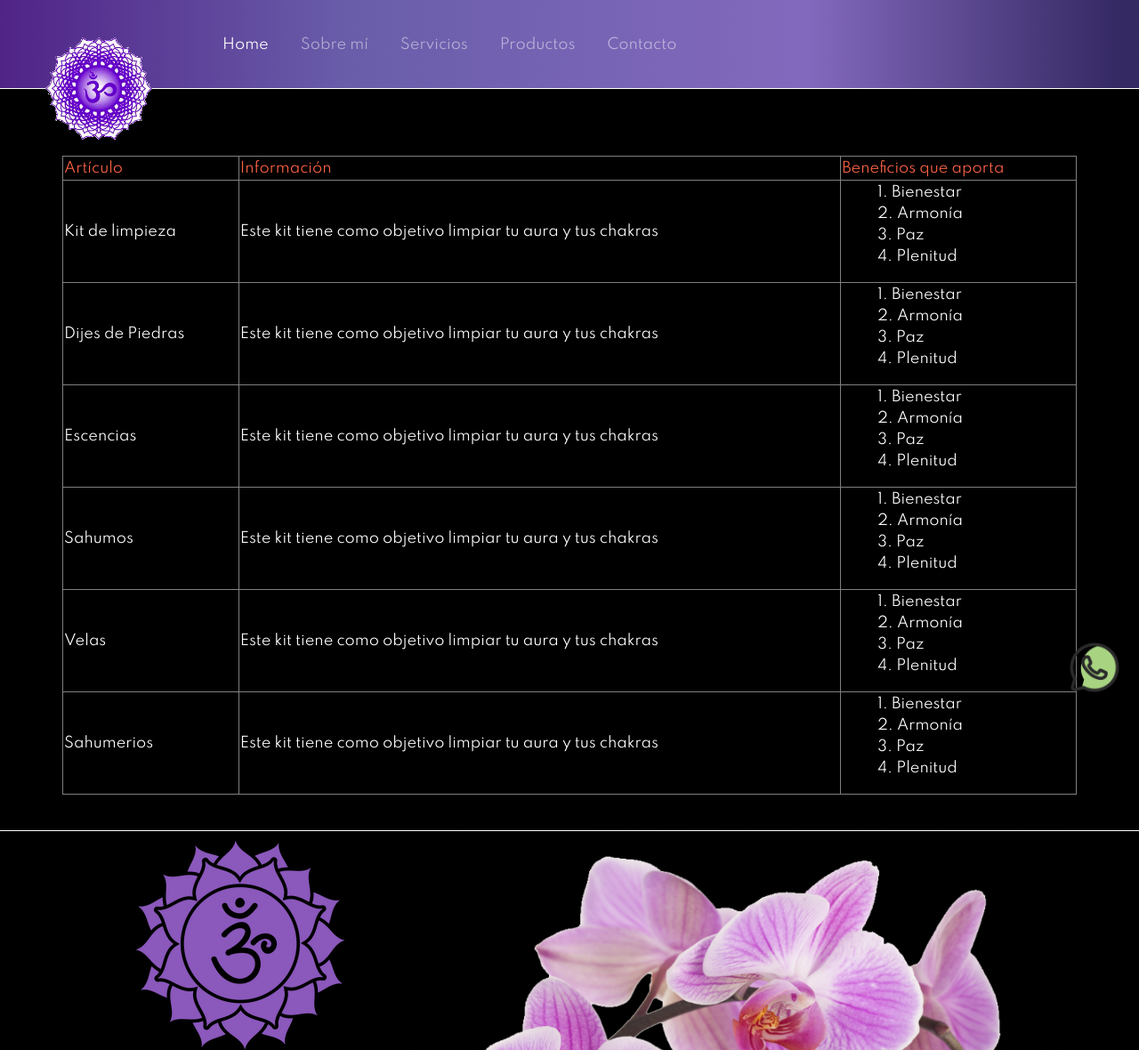
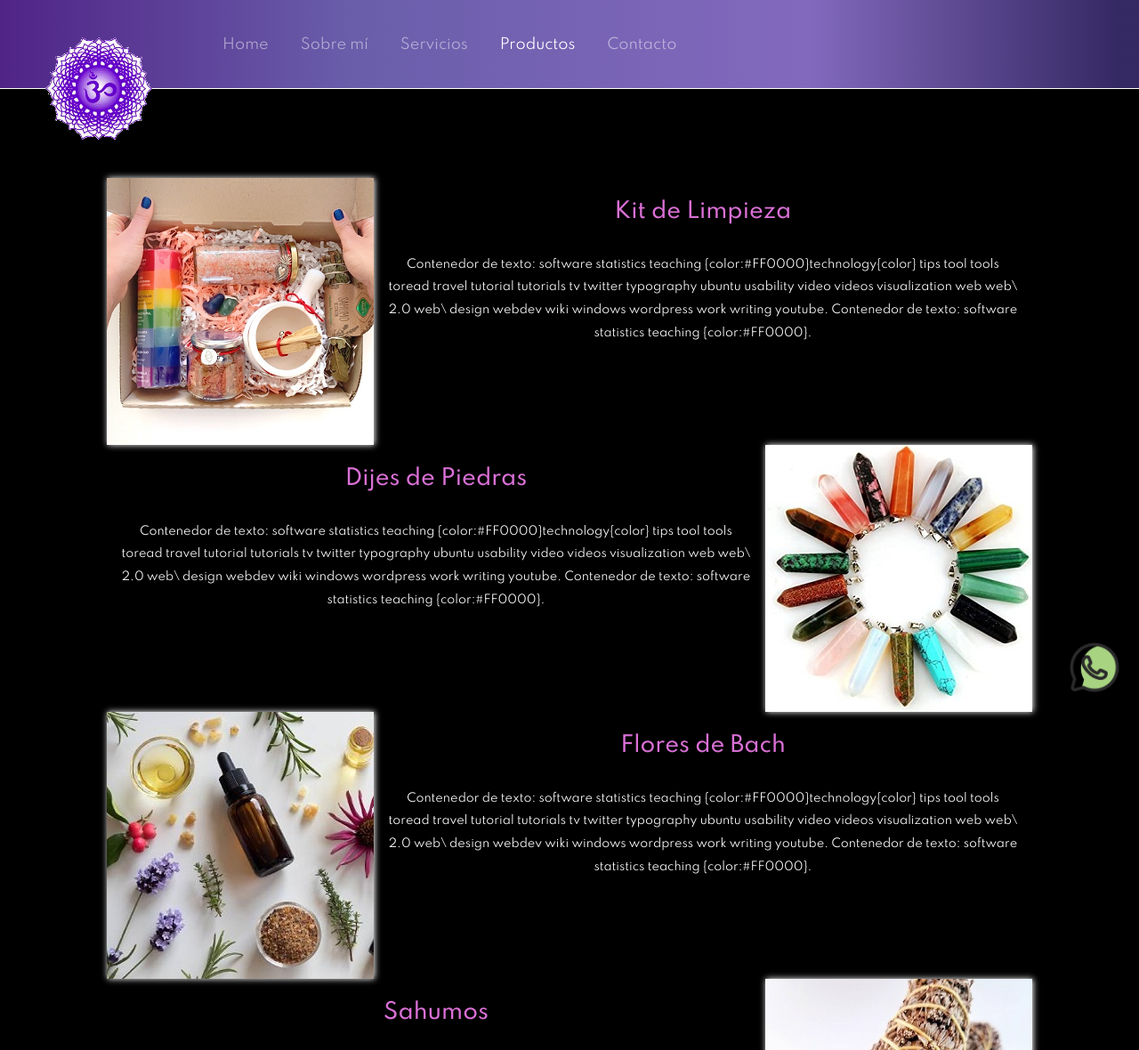
Before and after one commit to camposflorencia12/proyectodisenoweb-campos, a website: page tablas.html in a window 1280 px wide. Shown: the top 1180 px of the page at 89% size. Drawn offline with Linux system fonts and the light colour scheme.

Commit message:
updating styles, animations and products descriptions

```diff
--- a/scss/_productos.scss
+++ b/scss/_productos.scss
@@ -17,24 +17,44 @@
 		}
 	}
 }
-.tituloTablas{
-	color: #FF6347;
-}
-.listaProducto{
-	list-style-position: inside;
-	color: white;
-}
 @media all and (min-width: 992px){
 	.imgProd{
 		display: flex;
 		flex-direction: row;
 		justify-content: space-evenly;
 	}
-	.tableContent{
-		margin-top: 175px;
-		margin-left: 30px;
-	}
-	section{
+	.imagenesProductos{
 		text-align: center;
 	}
 }
+.prodUno, .prodDos, .prodTres, .prodCuatro, .prodCinco, .prodSeis{
+	background-position: center;
+	background-size: cover;
+	box-shadow: 1px 0px 7px 0px #fff;
+	max-width: 300px;
+	max-height: 300px;
+	&.prodUno{
+		background-image: url("../media/kit_limpieza.png");
+	}
+	&.prodDos{
+		background-image: url("../media/piedras_dijes.jpg");
+	}
+	&.prodTres{
+		background-image: url("../media/agua_florida.jpg");
+	}
+	&.prodCuatro{
+		background-image: url("../media/sahumos.jpg");
+	}
+	&.prodCinco{
+		background-image: url("../media/velas_1.jpg");
+	}
+	&.prodSeis{
+		background-image: url("../media/sahumerios.jpg");
+	}
+}
+.cuatro, .cinco, .seis{
+	min-height: 300px
+}
+.descripcionProductos{
+	padding-top: 200px;
+}
--- a/scss/_servicios.scss
+++ b/scss/_servicios.scss
@@ -14,7 +14,6 @@
 .iframe{
 	box-sizing: border-box;
 	width: 300px;
-	margin-left: 30px;
 	@media all and (min-width: 992px){
 		margin-top: 1em;
 		min-width: 560px;
@@ -38,6 +37,12 @@
 	flex-wrap: wrap;
 	justify-content: space-evenly;
 	align-items: center;
+	p{
+		&:hover{
+			color: #DDA0DD;
+			transform: scale(1.1);
+		}
+	}
 }
 .iconOne{
 	background-image: url('../media/third-eye-chakra-symbol.png');
--- a/scss/estilos.scss
+++ b/scss/estilos.scss
@@ -1,7 +1,7 @@
 @import "fuentes";
 @import "variables";
 @import "main";
-@import "home";
+@import "index";
 @import "sobremi";
 @import "servicios";
 @import "productos";
--- a/tablas.html
+++ b/tablas.html
@@ -21,7 +21,7 @@
   			</button>
   			<div class="collapse navbar-collapse" id="navbarNavDropdown">
     			<ul class="navbar-nav">
-			    	<li class="nav-item active">
+			    	<li class="nav-item">
 			        	<a class="nav-link" href="index.html">Home</a>
 			      	</li>
 			      	<li class="nav-item">
@@ -30,7 +30,7 @@
 			      	<li class="nav-item">
 			        	<a class="nav-link" href="servicios.html">Servicios</a>
 			      	</li>
-			      	<li class="nav-item">
+			      	<li class="nav-item active">
 			        	<a class="nav-link" href="productos.html">Productos</a>
 			      	</li>
 			      	<li class="nav-item">
@@ -40,89 +40,52 @@
   			</div>
 		</nav>
 	</header>
-	<table class="tableContent container mx-auto" border="1">
-		<thead>
-			<tr class="tituloTablas">
-				<td>Artículo</td>
-				<td>Información</td>
-				<td>Beneficios que aporta</td>
-			</tr>
-		</thead>
-		<tbody>
-			<tr class="listaProducto">
-				<td>Kit de limpieza</td>
-				<td>Este kit tiene como objetivo limpiar tu aura y tus chakras</td>
-				<td>
-					<ol>
-						<li>Bienestar</li>
-						<li>Armonía</li>
-						<li>Paz</li>
-						<li>Plenitud</li>
-					</ol>
-				</td>
-			</tr>
-			<tr class="listaProducto">
-				<td>Dijes de Piedras</td>
-				<td>Este kit tiene como objetivo limpiar tu aura y tus chakras</td>
-				<td>
-					<ol>
-						<li>Bienestar</li>
-						<li>Armonía</li>
-						<li>Paz</li>
-						<li>Plenitud</li>
-					</ol>
-				</td>
-			</tr>
-			<tr class="listaProducto">
-				<td>Escencias</td>
-				<td>Este kit tiene como objetivo limpiar tu aura y tus chakras</td>
-				<td>
-					<ol>
-						<li>Bienestar</li>
-						<li>Armonía</li>
-						<li>Paz</li>
-						<li>Plenitud</li>
-					</ol>
-				</td>
-			</tr>
-			<tr class="listaProducto">
-				<td>Sahumos</td>
-				<td>Este kit tiene como objetivo limpiar tu aura y tus chakras</td>
-				<td>
-					<ol>
-						<li>Bienestar</li>
-						<li>Armonía</li>
-						<li>Paz</li>
-						<li>Plenitud</li>
-					</ol>
-				</td>
-			</tr>
-			<tr class="listaProducto">
-				<td>Velas</td>
-				<td>Este kit tiene como objetivo limpiar tu aura y tus chakras</td>
-				<td>
-					<ol>
-						<li>Bienestar</li>
-						<li>Armonía</li>
-						<li>Paz</li>
-						<li>Plenitud</li>
-					</ol>
-				</td>
-			</tr>
-			<tr class="listaProducto">
-				<td>Sahumerios</td>
-				<td>Este kit tiene como objetivo limpiar tu aura y tus chakras</td>
-				<td>
-					<ol>
-						<li>Bienestar</li>
-						<li>Armonía</li>
-						<li>Paz</li>
-						<li>Plenitud</li>
-					</ol>
-				</td>
-			</tr>
-		</tbody>
-	</table>
+	<div class="container-fluid">
+		<div class="container descripcionProductos row text-center justify-content-center mx-auto">
+			<div class="cuatro col-12 col-lg-8 order-0 order-lg-1">
+				<h3 class="titulos">Kit de Limpieza</h3>
+				<p class="texto">
+					Contenedor de texto: software statistics teaching {color:#FF0000}technology{color} tips tool tools toread travel tutorial tutorials tv twitter typography ubuntu usability video videos visualization web web\ 2.0 web\ design webdev wiki windows wordpress work writing youtube. Contenedor de texto: software statistics teaching {color:#FF0000}.
+				</p>
+			</div>
+			<div class="prodUno col-12 col-lg-4 order-1 order-lg-0" data-aos="flip-up" data-aos-duration="2000"></div>
+			<div class="prodDos col-12 col-lg-4 order-3 order-lg-3" data-aos="flip-up" data-aos-duration="2000"></div>
+			<div class="cinco col-12 col-lg-8 order-2 order-lg-2">
+				<h3 class="titulos">Dijes de Piedras</h3>
+				<p class="texto">
+				Contenedor de texto: software statistics teaching {color:#FF0000}technology{color} tips tool tools toread travel tutorial tutorials tv twitter typography ubuntu usability video videos visualization web web\ 2.0 web\ design webdev wiki windows wordpress work writing youtube. Contenedor de texto: software statistics teaching {color:#FF0000}.
+				</p>
+			</div>
+			<div class="seis col-12 col-lg-8 order-4 order-lg-5">
+				<h3 class="titulos">Flores de Bach</h3>
+				<p class="texto">
+				Contenedor de texto: software statistics teaching {color:#FF0000}technology{color} tips tool tools toread travel tutorial tutorials tv twitter typography ubuntu usability video videos visualization web web\ 2.0 web\ design webdev wiki windows wordpress work writing youtube. Contenedor de texto: software statistics teaching {color:#FF0000}.
+				</p>
+			</div>
+			<div class="prodTres col-12 col-lg-4 order-5 order-lg-4" data-aos="flip-up" data-aos-duration="2000"></div>
+			<div class="cuatro col-12 col-lg-8 order-6 order-lg-6">
+				<h3 class="titulos">Sahumos</h3>
+				<p class="texto">
+					Contenedor de texto: software statistics teaching {color:#FF0000}technology{color} tips tool tools toread travel tutorial tutorials tv twitter typography ubuntu usability video videos visualization web web\ 2.0 web\ design webdev wiki windows wordpress work writing youtube. Contenedor de texto: software statistics teaching {color:#FF0000}.
+				</p>
+			</div>
+			<div class="prodCuatro col-12 col-lg-4 order-7 order-lg-7" data-aos="flip-up" data-aos-duration="2000"></div>
+			<div class="prodCinco col-12 col-lg-4 order-9 order-lg-8" data-aos="flip-up" data-aos-duration="2000"></div>
+			<div class="cinco col-12 col-lg-8 order-8 order-lg-9">
+				<h3 class="titulos">Velas</h3>
+				<p class="texto">
+				Contenedor de texto: software statistics teaching {color:#FF0000}technology{color} tips tool tools toread travel tutorial tutorials tv twitter typography ubuntu usability video videos visualization web web\ 2.0 web\ design webdev wiki windows wordpress work writing youtube. Contenedor de texto: software statistics teaching {color:#FF0000}.
+				</p>
+			</div>
+			<div class="seis col-12 col-lg-8 order-10 order-lg-10">
+				<h3 class="titulos">Sahumerios</h3>
+				<p class="texto">
+				Contenedor de texto: software statistics teaching {color:#FF0000}technology{color} tips tool tools toread travel tutorial tutorials tv twitter typography ubuntu usability video videos visualization web web\ 2.0 web\ design webdev wiki windows wordpress work writing youtube. Contenedor de texto: software statistics teaching {color:#FF0000}.
+				</p>
+			</div>
+			<div class="prodSeis col-12 col-lg-4 order-11 order-lg-11" data-aos="flip-up" data-aos-duration="2000"></div>
+		</div>
+	</div>
 	<div id="footer">
 		<div class="container-fluid">
 			<div class="container row mx-auto">
```
Also changed, not shown: contacto.html (+2 -2 lines), index.html (+2 -2 lines), productos.html (+2 -2 lines), servicios.html (+28 -7 lines), css/estilos.css, scss/_index.scss (renamed from scss/_home.scss).
